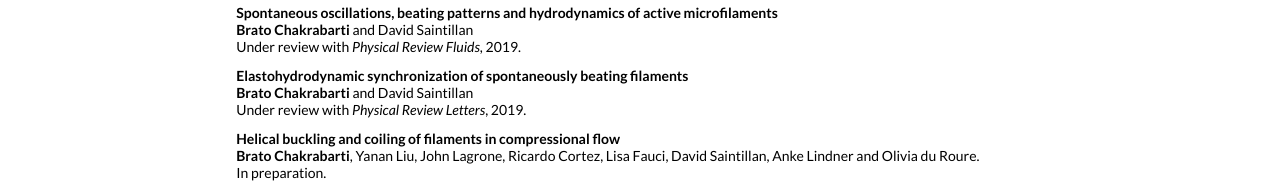
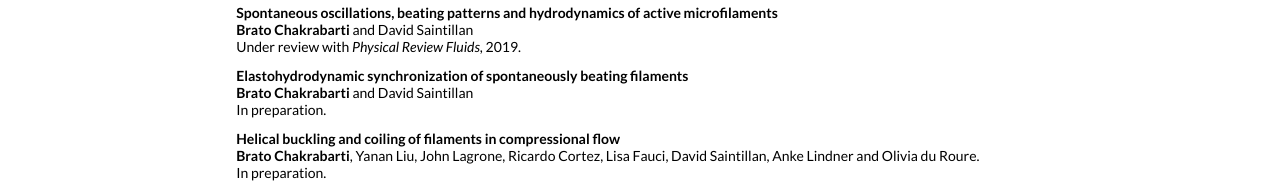
Before and after one commit to brato91/website, a plain HTML site: page research.html in a window 1280 px wide. Shown: the part 978-1161 px from the top of the page. Drawn offline with Linux system fonts and the light colour scheme.

Commit message:
change in research.html

```diff
--- a/research.html
+++ b/research.html
@@ -243,7 +243,7 @@
                 <br>
                 <strong>Brato Chakrabarti</strong> and David Saintillan
                 <br>
-                Under review with <em>Physical Review Letters</em>, 2019.
+                In preparation.
             </td>
           </tr>
 
```
